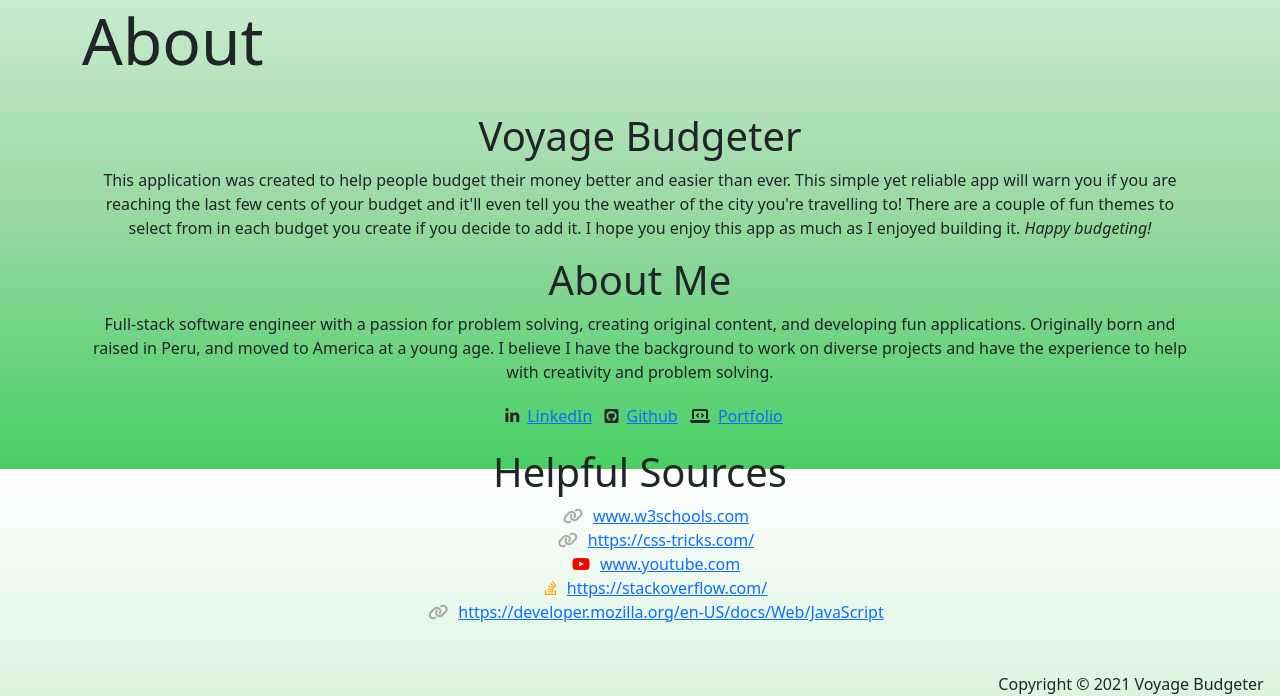
After one commit to sepaivaluna/voyage-budgeter, a Django app: page /about/ in a window 1280 px wide. The commit adds this page. Shown: the part 331-1027 px from the top of the page. Run offline with Django 3.2, Linux system fonts and the light colour scheme; some libraries are stand-ins or nearby versions.

Commit message:
added extra features

```diff
--- a/main_app/static/css/style.css
+++ b/main_app/static/css/style.css
@@ -106,10 +106,8 @@ body, html {
 }
 
 #photo-input {
-    border: 1px solid gray
+    border: 1px solid rgba(160, 155, 155, 0.7);
 }
-
-
 
 #logged-in-logo {
     width: 350px;
--- a/main_app/templates/funds_check/add_expense.html
+++ b/main_app/templates/funds_check/add_expense.html
@@ -27,6 +27,9 @@ class="home-background"
     <a class="nav-link" href="{% url 'login' %}">Log In <i class="fas fa-sign-in-alt"></i></a>
   </li>
   {% endif %}
+  <li class="nav-item">
+    <a class="nav-link" href="{% url 'about' %}">About <i class="far fa-question-circle"></i></a>
+  </li>
 {% endblock %}
 {% block content %}
 
--- a/main_app/templates/main_app/budget_confirm_delete.html
+++ b/main_app/templates/main_app/budget_confirm_delete.html
@@ -27,6 +27,9 @@ class="home-background"
     <a class="nav-link" href="{% url 'login' %}">Log In <i class="fas fa-sign-in-alt"></i></a>
   </li>
   {% endif %}
+  <li class="nav-item">
+    <a class="nav-link" href="{% url 'about' %}">About <i class="far fa-question-circle"></i></a>
+  </li>
 {% endblock %}
 {% block content %}
 <div class="container text-center">
--- a/main_app/templates/main_app/budget_form.html
+++ b/main_app/templates/main_app/budget_form.html
@@ -24,6 +24,9 @@ class="home-background"
     <a class="nav-link" href="{% url 'login' %}">Log In <i class="fas fa-sign-in-alt"></i></a>
   </li>
   {% endif %}
+  <li class="nav-item">
+    <a class="nav-link" href="{% url 'about' %}">About <i class="far fa-question-circle"></i></a>
+  </li>
 {% endblock %}
 {% block content %}
 <h1 class="display-3">Add Budget</h1>
--- a/main_app/templates/main_app/budget_update_form.html
+++ b/main_app/templates/main_app/budget_update_form.html
@@ -24,6 +24,9 @@ class="home-background"
     <a class="nav-link" href="{% url 'login' %}">Log In <i class="fas fa-sign-in-alt"></i></a>
   </li>
   {% endif %}
+  <li class="nav-item">
+    <a class="nav-link" href="{% url 'about' %}">About <i class="far fa-question-circle"></i></a>
+  </li>
 {% endblock %}
 
 {% block content %}
--- /dev/null
+++ b/main_app/templates/pages/about.html
@@ -0,0 +1,65 @@
+{% extends 'base.html' %}
+{% load static %}
+{% block picture %}
+class="home-background"
+{% endblock %}
+
+{% load static %}
+{% block navbar %}
+  <li class="nav-item">
+    <a class="nav-link" href="{% url 'home' %}">Home <i class="fas fa-home"></i></a>
+  </li>
+  {% if user.is_authenticated %}
+  <li class="nav-item">
+    <a class="nav-link" href="{% url 'budgets_index' %}">View My Budgets <i class="fas fa-layer-group"></i></a>
+  </li>
+  <li class="nav-item">
+    <a class="nav-link" href="{% url 'create_budget' %}">Create New Budget <i class="fas fa-folder-plus"></i></a>
+  </li>
+  <li class="nav-item">
+    <a id="logout" class="nav-link" href="{% url 'logout' %}">Log Out <i class="fas fa-sign-out-alt"></i></a>
+  </li>
+  {% else %}
+  <li class="nav-item">
+    <a class="nav-link" href="{% url 'signup' %}">Sign Up <i class="fas fa-users-cog"></i></a>
+  </li>
+  <li class="nav-item">
+    <a class="nav-link" href="{% url 'login' %}">Log In <i class="fas fa-sign-in-alt"></i></a>
+  </li>
+  {% endif %}
+  <li class="nav-item">
+    <a class="nav-link active" aria-current="page" href="{% url 'about' %}">About <i class="far fa-question-circle"></i></a>
+  </li>
+{% endblock %}
+
+{% block content %}
+<h1 class="display-3">About</h1>
+<br>
+
+<article>
+    <h2 class="display-6 text-center">Voyage Budgeter</h2>
+    <p class="text-center">This application was created to help people budget their money better and easier than ever. This simple yet reliable app will warn you if you are reaching the last few cents of your budget and it'll even tell you the weather of the city you're travelling to! There are a couple of fun themes to select from in each budget you create if you decide to add it. I hope you enjoy this app as much as I enjoyed building it. <i>Happy budgeting!</i></p>
+</article>
+<article>
+    <h2 class="display-6 text-center">About Me</h2>
+    <p class="text-center">Full-stack software engineer with a passion for problem solving, creating original content, and developing fun applications. Originally born and raised in Peru, and moved to America at a young age. I believe I have the background to work on diverse projects and have the experience to help with creativity and problem solving.</p>
+
+    <p class="text-center">
+        <i class="m-2 fab fa-linkedin-in"></i><a href="https://www.linkedin.com/in/sepaivaluna/" target="_blank">LinkedIn</a>
+        <i class="m-2 fab fa-github-square"></i><a href="https://github.com/sepaivaluna" target="_blank">Github</a>
+        <i class="m-2 fas fa-laptop-code"></i><a target="_blank" href="https://codingsergio.com/">Portfolio</a>
+    </p>
+</article>
+<article>
+    <h2 class="display-6 text-center">Helpful Sources</h2>
+        <ul class="text-center" style="list-style-type: none; line-height: 150%;">
+            <li><i class="fas fa-link" style="color: darkgray; margin-right: 10px"></i><a href="www.w3schools.com" target="_blank">www.w3schools.com</a></li>
+            <li><i class="fas fa-link" style="color: darkgray; margin-right: 10px"></i><a href="https://css-tricks.com/" target="_blank">https://css-tricks.com/</a></li>
+            <li><i class="fab fa-youtube" style="color: red; margin-right: 10px;"></i><a href="https://www.youtube.com/watch?v=iIP4xss_jeQ" target="_blank">www.youtube.com</a></li>
+            <li><i class="fab fa-stack-overflow" style="color: orange; margin-right: 10px;"></i><a href="https://stackoverflow.com/" target="_blank">https://stackoverflow.com/</a></li>
+            <li><i class="fas fa-link" style="color: darkgray; margin-right: 10px"></i><a href="https://developer.mozilla.org/en-US/docs/Web/JavaScript" target="_blank">https://developer.mozilla.org/en-US/docs/Web/JavaScript</a></li>
+        </ul>
+    </p>
+</article>
+
+{% endblock %}
--- a/main_app/templates/pages/budget/filtered_expenses.html
+++ b/main_app/templates/pages/budget/filtered_expenses.html
@@ -14,7 +14,7 @@ class="home-background"
     <a class="nav-link" href="{% url 'create_budget' %}">Create New Budget <i class="fas fa-folder-plus"></i></a>
   </li>
   <li class="nav-item">
-    <a class="nav-link active" aria-current="page" href="#">Searching Expenses for {{ budget.name }} <i class="fas fa-search-dollar"></i></i></a>
+    <a class="nav-link active" aria-current="page" href="#">Expenses for {{ budget.name }} <i class="fas fa-search-dollar"></i></i></a>
   </li>
   <li class="nav-item">
     <a id="logout" class="nav-link" href="{% url 'logout' %}">Log Out <i class="fas fa-sign-out-alt"></i></a>
@@ -27,6 +27,9 @@ class="home-background"
     <a class="nav-link" href="{% url 'login' %}">Log In <i class="fas fa-sign-in-alt"></i></a>
   </li>
   {% endif %}
+  <li class="nav-item">
+    <a class="nav-link" href="{% url 'about' %}">About <i class="far fa-question-circle"></i></a>
+  </li>
 {% endblock %}
 {% block content %}
 
--- a/main_app/templates/pages/budget/index.html
+++ b/main_app/templates/pages/budget/index.html
@@ -24,6 +24,9 @@ style="background-image: url('https://external-content.duckduckgo.com/iu/?u=http
     <a class="nav-link" href="{% url 'login' %}">Log In <i class="fas fa-sign-in-alt"></i></a>
   </li>
   {% endif %}
+  <li class="nav-item">
+    <a class="nav-link" href="{% url 'about' %}">About <i class="far fa-question-circle"></i></a>
+  </li>
 {% endblock %}
 {% block content %}
 <h1 class="display-3 container">My Budgets</h1>
--- a/main_app/templates/registration/login.html
+++ b/main_app/templates/registration/login.html
@@ -5,6 +5,9 @@ style="background-image: url('https://external-content.duckduckgo.com/iu/?u=http
 {% block navbar %}
 <li class="nav-item">
     <a class="nav-link" href="{% url 'home' %}">Home <i class="fas fa-home"></i></a>
+  </li>
+  <li class="nav-item">
+    <a class="nav-link" href="{% url 'about' %}">About <i class="far fa-question-circle"></i></a>
   </li>
   {% if user.is_authenticated %}
   <li class="nav-item">
--- a/main_app/templates/registration/signup.html
+++ b/main_app/templates/registration/signup.html
@@ -5,6 +5,9 @@ class="home-background"
 {% block navbar %}
 <li class="nav-item">
     <a class="nav-link" href="{% url 'home' %}">Home <i class="fas fa-home"></i></a>
+  </li>
+  <li class="nav-item">
+    <a class="nav-link" href="{% url 'about' %}">About <i class="far fa-question-circle"></i></a>
   </li>
   {% if user.is_authenticated %}
   <li class="nav-item">
--- a/main_app/urls.py
+++ b/main_app/urls.py
@@ -3,8 +3,11 @@ from . import views
 
 urlpatterns = [
 
-    # home view
+    # home page
     path('', views.home, name="home"),
+
+    # about page
+    path('about/', views.about, name="about"),
 
     # budget urls
     path('budgets/', views.budgets_index, name='budgets_index'),
--- a/main_app/views.py
+++ b/main_app/views.py
@@ -26,6 +26,11 @@ FLICKR_SECRET = config('FLICKR_SECRET')
 # Home
 def home(request):
   return render(request, 'pages/home.html')
+
+# Home
+def about(request):
+  return render(request, 'pages/about.html')
+
 
 # Sign Up form
 def signup(request):
```
Also changed, not shown: main_app/templates/pages/budget/detail.html (+6 -7 lines), main_app/templates/pages/home.html (+4 -5 lines).
